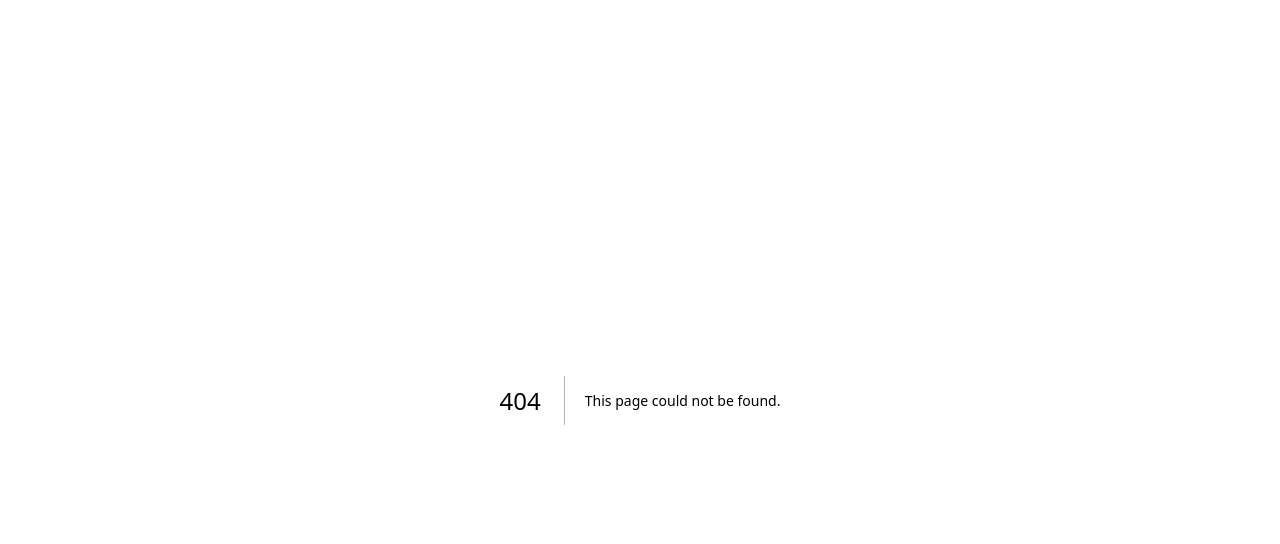
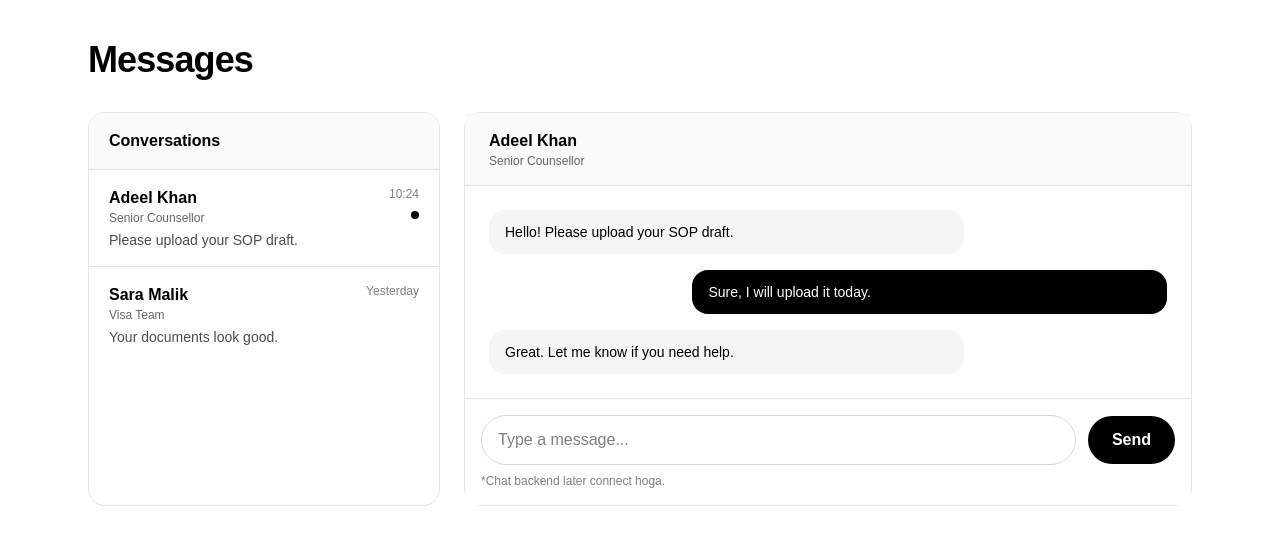
Before and after one commit to Zareedazam/jawily_edu, a Next.js app: page /messeges in a window 1280 px wide. Before the commit this address had no page. Shown: the top 544 px of the page. Built offline with nearby package versions, Linux system fonts and the light colour scheme.

Commit message:
Create page.tsx

```diff
--- /dev/null
+++ b/app/messeges/page.tsx
@@ -0,0 +1,129 @@
+export default function MessagesPage() {
+  const chats = [
+    {
+      id: 1,
+      name: "Adeel Khan",
+      role: "Senior Counsellor",
+      last: "Please upload your SOP draft.",
+      time: "10:24",
+      unread: true,
+    },
+    {
+      id: 2,
+      name: "Sara Malik",
+      role: "Visa Team",
+      last: "Your documents look good.",
+      time: "Yesterday",
+      unread: false,
+    },
+  ];
+
+  return (
+    <div className="min-h-screen bg-white text-black">
+      <div className="mx-auto max-w-6xl px-6 py-10">
+        <h1 className="text-4xl font-black tracking-tight mb-8">
+          Messages
+        </h1>
+
+        <div className="grid md:grid-cols-3 gap-6">
+          {/* Left: Chat list */}
+          <div className="rounded-2xl border border-black/10 overflow-hidden">
+            <div className="bg-neutral-50 px-5 py-4 border-b border-black/10">
+              <p className="font-black">Conversations</p>
+            </div>
+
+            <div className="divide-y divide-black/10">
+              {chats.map((c) => (
+                <ChatRow key={c.id} chat={c} />
+              ))}
+            </div>
+          </div>
+
+          {/* Right: Chat window */}
+          <div className="md:col-span-2 rounded-2xl border border-black/10 flex flex-col">
+            <div className="px-6 py-4 border-b border-black/10 bg-neutral-50">
+              <p className="font-black">Adeel Khan</p>
+              <p className="text-xs text-black/60">Senior Counsellor</p>
+            </div>
+
+            <div className="flex-1 p-6 space-y-4 overflow-y-auto bg-white">
+              <MessageBubble from="them" text="Hello! Please upload your SOP draft." />
+              <MessageBubble from="me" text="Sure, I will upload it today." />
+              <MessageBubble from="them" text="Great. Let me know if you need help." />
+            </div>
+
+            <div className="border-t border-black/10 p-4 bg-white">
+              <div className="flex items-center gap-3">
+                <input
+                  className="flex-1 rounded-full border border-black/15 px-4 py-3 outline-none focus:border-black/30"
+                  placeholder="Type a message..."
+                />
+                <button className="px-6 py-3 rounded-full bg-black text-white font-semibold hover:opacity-90">
+                  Send
+                </button>
+              </div>
+              <p className="text-xs text-black/50 mt-2">
+                *Chat backend later connect hoga.
+              </p>
+            </div>
+          </div>
+        </div>
+      </div>
+    </div>
+  );
+}
+
+/* components */
+
+function ChatRow({
+  chat,
+}: {
+  chat: {
+    name: string;
+    role: string;
+    last: string;
+    time: string;
+    unread: boolean;
+  };
+}) {
+  return (
+    <div className="px-5 py-4 hover:bg-neutral-50 cursor-pointer flex items-start justify-between gap-4">
+      <div>
+        <p className="font-semibold">{chat.name}</p>
+        <p className="text-xs text-black/60">{chat.role}</p>
+        <p className="text-sm text-black/70 mt-1 truncate max-w-[200px]">
+          {chat.last}
+        </p>
+      </div>
+
+      <div className="text-right">
+        <p className="text-xs text-black/50">{chat.time}</p>
+        {chat.unread && (
+          <span className="inline-block mt-1 h-2 w-2 rounded-full bg-black" />
+        )}
+      </div>
+    </div>
+  );
+}
+
+function MessageBubble({
+  from,
+  text,
+}: {
+  from: "me" | "them";
+  text: string;
+}) {
+  const isMe = from === "me";
+
+  return (
+    <div
+      className={`max-w-[70%] rounded-2xl px-4 py-3 text-sm ${
+        isMe
+          ? "ml-auto bg-black text-white"
+          : "mr-auto bg-neutral-100 text-black"
+      }`}
+    >
+      {text}
+    </div>
+  );
+}
```
